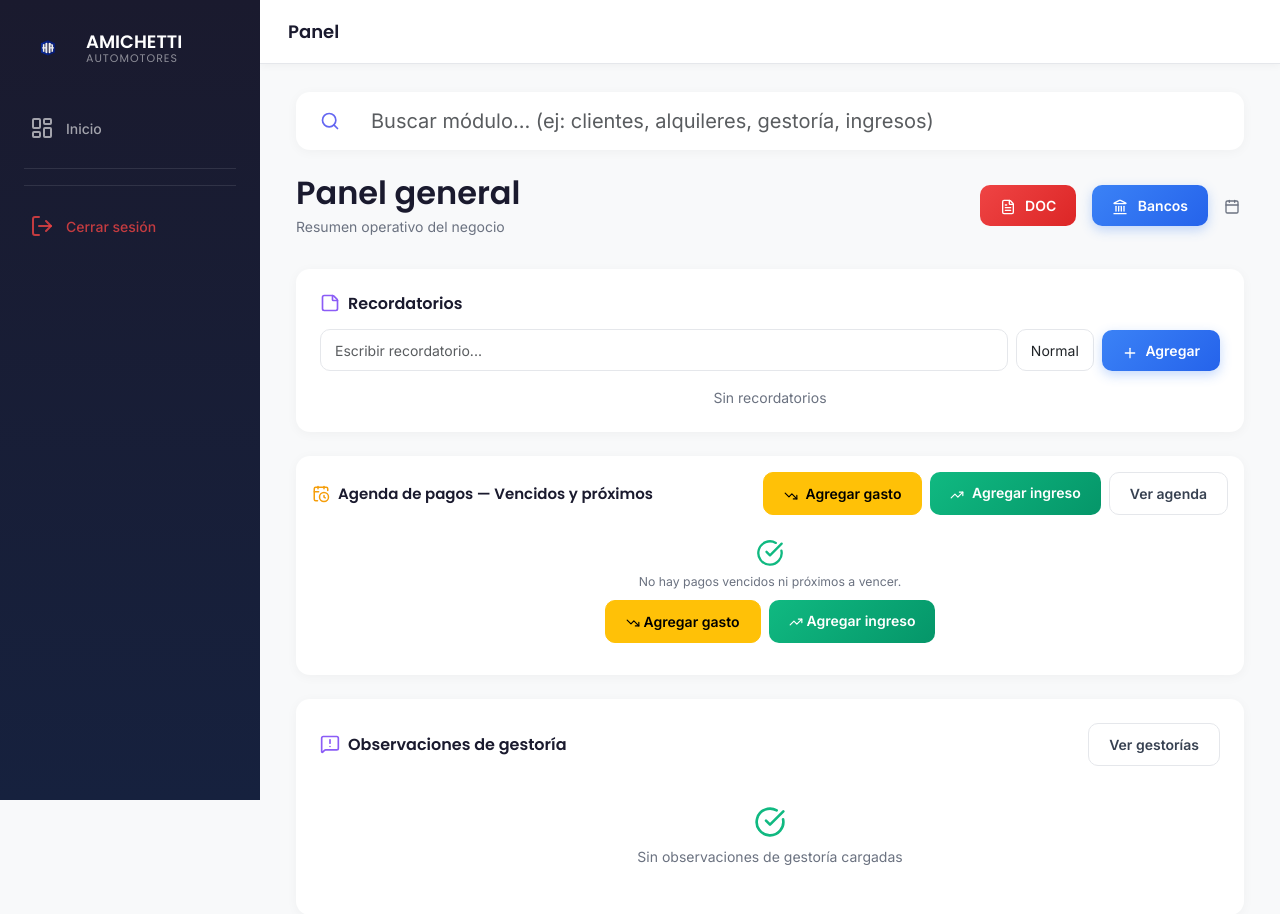
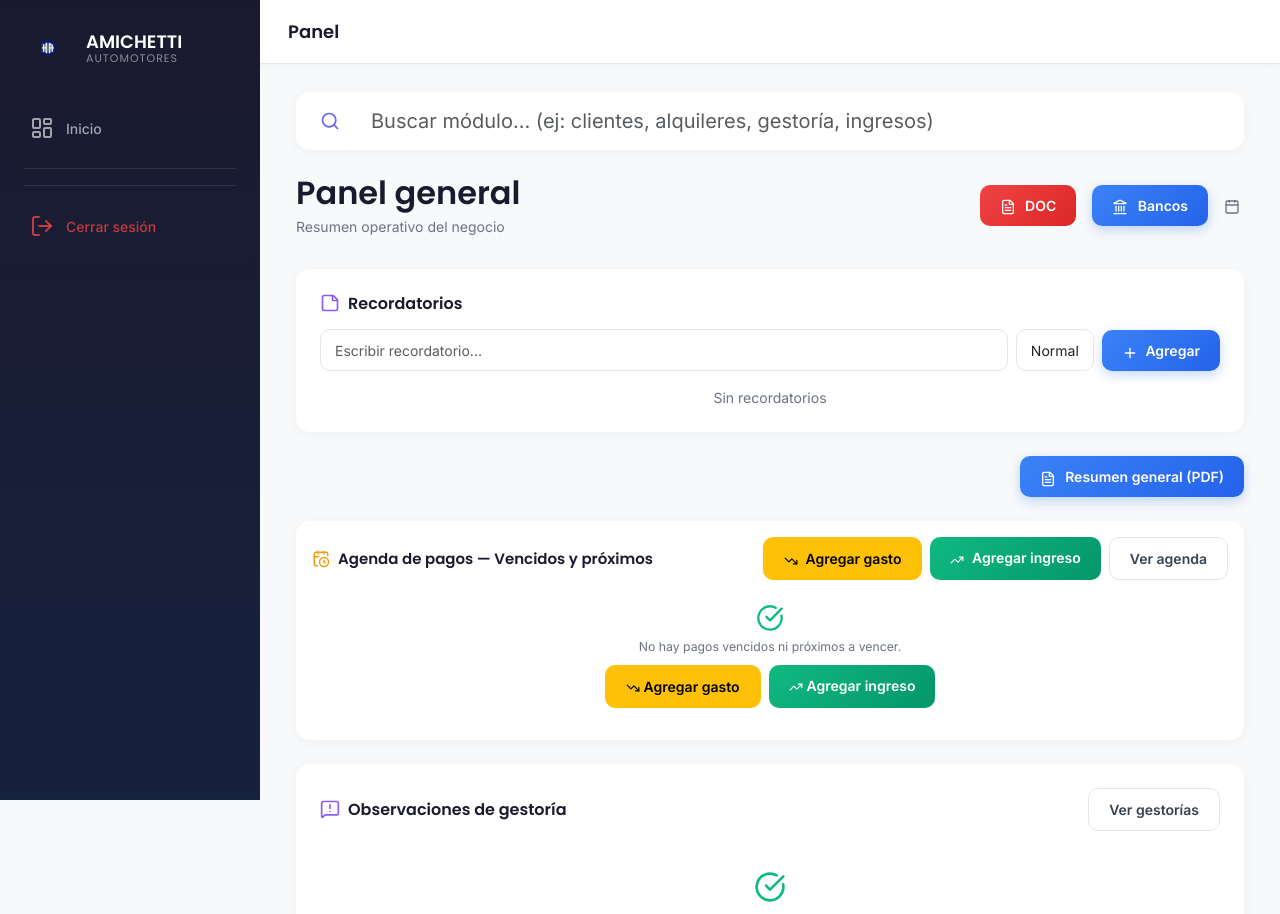
Before and after one commit to vamichetti-sys/concesionario_sistema, a Django app: template inicio/templates/inicio/inicio_namichetti.html in a window 1280 px wide. Shown: the top 914 px of the page. Run offline with Django 5.2, Linux system fonts and the light colour scheme; the template is opened without the code that fills it, so the values that code supplies are empty; parts of the project's set-up code (start-up, migrations or seed data) failed here and were passed over; some libraries are stand-ins or nearby versions.

Commit message:
feat(inicio): boton "Resumen general (PDF)" tambien en el dashboard de Namichetti
Co-Authored-By: Claude Opus 4.8 (1M context) <noreply@anthropic.com>

```diff
--- a/inicio/templates/inicio/inicio_namichetti.html
+++ b/inicio/templates/inicio/inicio_namichetti.html
@@ -7,6 +7,13 @@
 
 <!-- 1. BOTONES + 2. RECORDATORIOS -->
 {% include "inicio/_dashboard_top.html" %}
+
+<div class="d-flex justify-content-end mb-4">
+    <a href="{% url 'resumen_general_pdf' %}" target="_blank" class="btn btn-primary">
+        <i data-lucide="file-text" style="width:16px;height:16px;margin-right:6px;"></i>
+        Resumen general (PDF)
+    </a>
+</div>
 
 <!-- ===============================
      3. ATENCIÓN REQUERIDA
```
